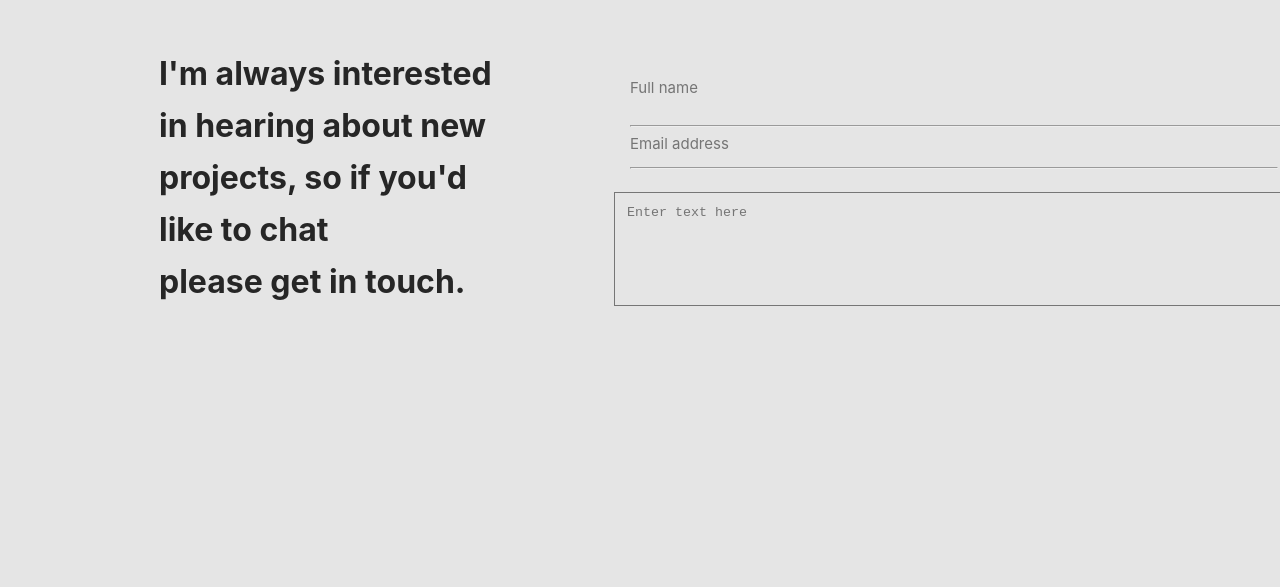
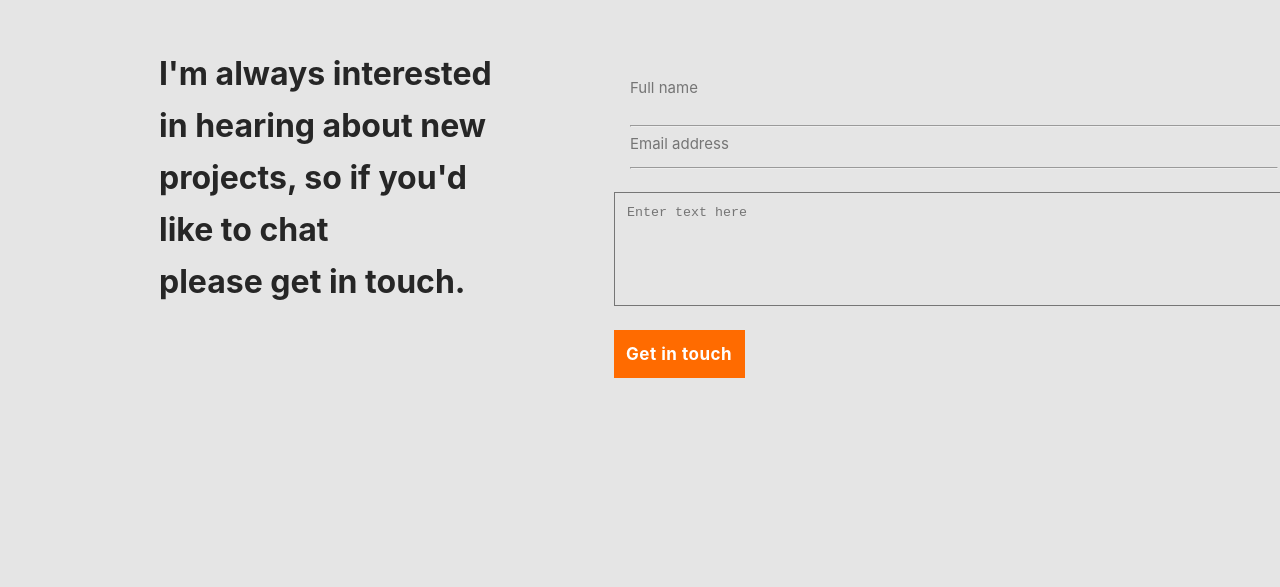
Before and after one commit to TapishKhari/FirstDevProject, a website: page index.html in a window 1280 px wide. Shown: the part 2179-2766 px from the top of the page. Drawn offline with Linux system fonts and the light colour scheme.

Commit message:
changes done in index.html

```diff
--- a/index.html
+++ b/index.html
@@ -253,9 +253,9 @@
                     <div class="text_area">
                         <textarea maxlength="500" id="msg" name="user_message" placeholder="Enter text here" class="text_box" required></textarea>
                     </div>
-                    <!-- <button type="submit"  class="get_in_touch">
+                    <button type="submit"  class="get_in_touch">
                         Get in touch
-                    </button> -->
+                    </button>
                 </form>
             </section>
             <section class="last_game">
```
